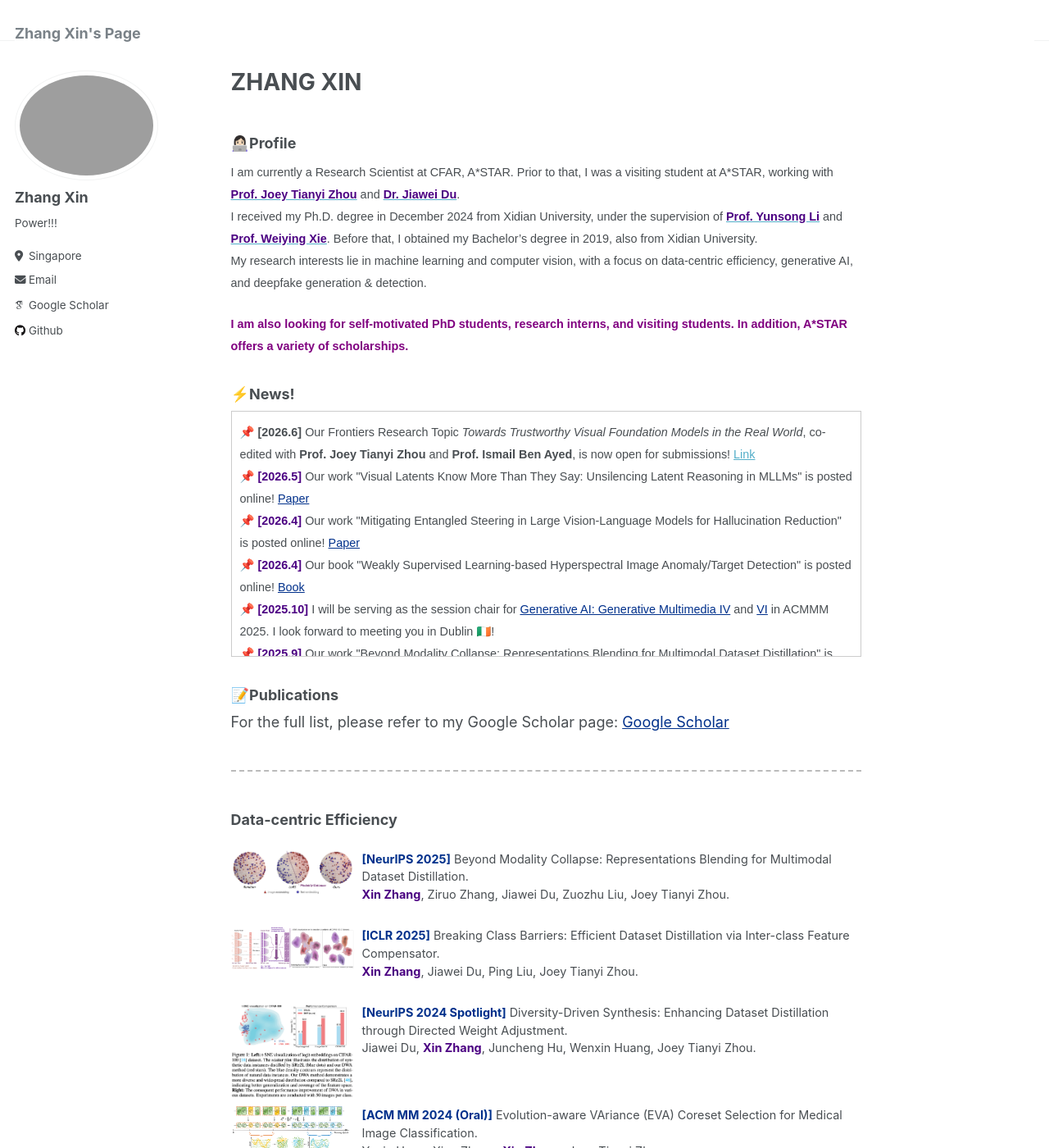
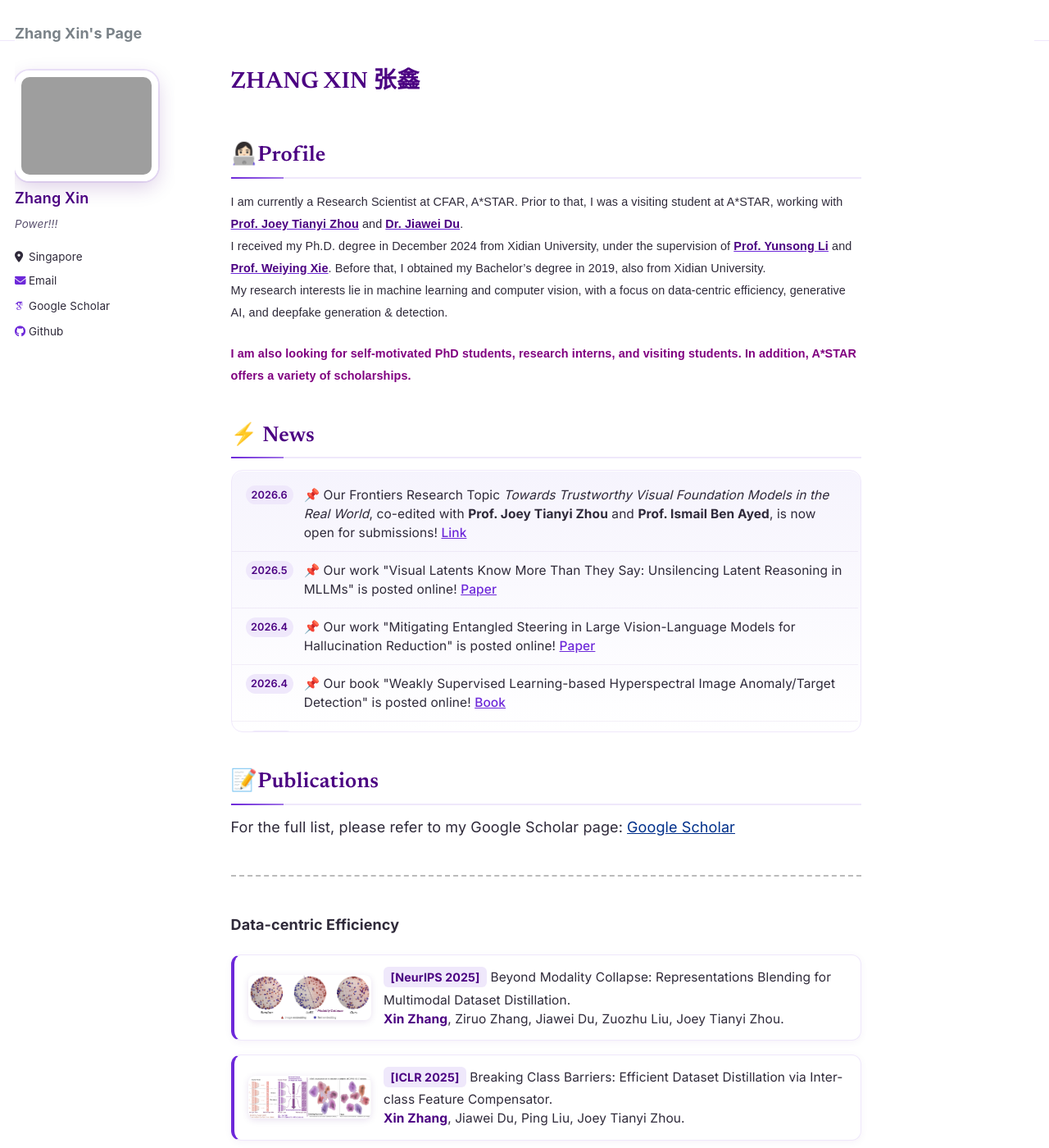
Before and after one commit to zhangxin-xd/zhangxin-xd.github.io, a Jekyll site: the page built from _pages/about.md, in a window 1280 px wide and 1400 px high. Shown: the whole window at 82% size. Built offline with Jekyll 4.4.1, drawn with Linux system fonts in a browser that asks for light colours; some web fonts are replaced; a style sheet for code colours, icons or effects is not loaded.

Commit message:
Beautify homepage with Elegant Purple theme
- Add custom SCSS (_sass/_custom.scss): cohesive violet/indigo palette,
  Inter + Newsreader typography, accent section headings, gradient dividers
- Restyle sidebar avatar (rounded, soft purple ring) and social icons
- Convert News scroll-box into a timeline with date chips and row hovers
- Turn publication list into hover-lift cards with venue badges
- Add Chinese name 张鑫 to the page title, rendered in LXGW WenKai (霞鹜文楷);
  CJK glyphs fall through the heading font stack to this webfont
- Load Inter + Newsreader + LXGW WenKai fonts in head

Co-Authored-By: Claude Opus 4.8 <noreply@anthropic.com>

```diff
--- a/_includes/head/custom.html
+++ b/_includes/head/custom.html
@@ -25,6 +25,13 @@
 <link rel="stylesheet" href="{{ base_path }}/assets/css/academicons.css"/>
 
 
+<!-- Elegant typography: Inter (body) + Newsreader (headings) -->
+<link rel="preconnect" href="https://fonts.googleapis.com">
+<link rel="preconnect" href="https://fonts.gstatic.com" crossorigin>
+<link rel="stylesheet" href="https://fonts.googleapis.com/css2?family=Inter:wght@400;500;600;700&family=Newsreader:ital,wght@0,400;0,500;0,600;1,400&display=swap">
+<!-- Chinese heading font: LXGW WenKai (霞鹜文楷), unicode-range subset so only needed glyphs load -->
+<link rel="stylesheet" href="https://cdn.jsdelivr.net/npm/lxgw-wenkai-webfont@1.7.0/style.css">
+
 <!-- Support for MatJax -->
 <script src="https://cdnjs.cloudflare.com/polyfill/v3/polyfill.min.js?features=es6"></script>
 <script id="MathJax-script" async src="https://cdn.jsdelivr.net/npm/mathjax@3/es5/tex-mml-chtml.js"></script>
--- a/_pages/about.md
+++ b/_pages/about.md
@@ -1,6 +1,6 @@
 ---
 permalink: /
-title: "ZHANG XIN"
+title: "ZHANG XIN 张鑫"
 author_profile: true
 redirect_from:
   - /about/
@@ -19,31 +19,28 @@ I am also looking for self-motivated PhD students, research interns, and visitin
 </span>
 
 
-### ⚡️News!
-<div style="max-height:300px; overflow-y:auto; border:1px solid #ccc; padding:10px;">
-<span style="font-family:Arial; font-size:0.8em;">
-📌 <b>[2026.6]</b> Our Frontiers Research Topic <i>Towards Trustworthy Visual Foundation Models in the Real World</i>, co-edited with <b>Prof. Joey Tianyi Zhou</b> and <b>Prof. Ismail Ben Ayed</b>, is now open for submissions! <a href="https://www.frontiersin.org/research-topics/82034/towards-trustworthy-visual-foundation-models-in-the-real-world">Link</a><br>
-📌 <span style="color:#4B0082;"><strong>[2026.5]</strong></span> Our work "Visual Latents Know More Than They Say:
-Unsilencing Latent Reasoning in MLLMs" is posted online! <a href="https://arxiv.org/pdf/2605.02735" style="color:#00308B;">Paper</a><br>
-📌 <span style="color:#4B0082;"><strong>[2026.4]</strong></span> Our work "Mitigating Entangled Steering in Large Vision-Language Models for Hallucination Reduction" is posted online! <a href="https://arxiv.org/abs/2604.07914" style="color:#00308B;">Paper</a><br>
-📌 <span style="color:#4B0082;"><strong>[2026.4]</strong></span> Our book "Weakly Supervised Learning-based Hyperspectral Image Anomaly/Target Detection" is posted online! <a href="https://onlinelibrary.wiley.com/doi/10.1002/9781394267880.ch23" style="color:#00308B;">Book</a><br>
-📌 <span style="color:#4B0082;"><strong>[2025.10]</strong></span> I will be serving as the session chair for <a href="https://whova.com/embedded/session/sa54pNCpHUFy1OTIEiEzceQu5kPuSm3dYlEnqAJdV4o%3D/4938262/?widget=primary" style="color:#00308B;">Generative AI: Generative Multimedia IV</a>  and <a href="https://whova.com/embedded/session/sa54pNCpHUFy1OTIEiEzceQu5kPuSm3dYlEnqAJdV4o%3D/4938577/?widget=primary" style="color:#00308B;">VI</a> in ACMMM 2025. I look forward to meeting you in Dublin 🇮🇪!<br>
-📌 <span style="color:#4B0082;"><strong>[2025.9]</strong></span> Our work "Beyond Modality Collapse: Representations Blending for Multimodal Dataset Distillation" is accepted by NeurIPS 2025! See you in San Diego 🇺🇸.  <a href="https://arxiv.org/abs/2505.14705" style="color:#00308B;">Paper</a> <a href="https://github.com/zhangxin-xd/RepBlend">Codes</a><br>
-📌 <span style="color:#4B0082;"><strong>[2025.8]</strong></span> Our ICLR work *“Breaking Class Barriers”* was presented at the <a href="https://tensorworkshop.github.io/RIKENAIP_TRML2025/" style="color:#00308B;">Workshop on Tensor Representation for Machine Learning</a>(AIP, RIKEN 🇯🇵). Thanks to Prof. Qibin Zhao for the invitation! <br>
-📌 <span style="color:#4B0082;"><strong>[2025.5]</strong></span> Our work "Beyond Modality Collapse: Representations Blending for Multimodal Dataset Distillation" is posted online! <a href="https://arxiv.org/abs/2505.14705" style="color:#00308B;">Paper</a><br>
-📌 <span style="color:#4B0082;"><strong>[2025.03]</strong></span> Honored to receive the 2024 A*STAR Career Development Fund (CDF) award as PI.
-Sincere thanks to my collaborators and mentors for their continued support and guidance.<a href="https://www.a-star.edu.sg/cfar/news/news/grant-awards/astar-cdf-2024-recipients" style="color:#00308B;">News</a><br>
-📌 <span style="color:#4B0082;"><strong>[2025.01]</strong></span> Our work "Breaking Class Barriers: Efficient Dataset Distillation via Inter-Class Feature Compensator" is accepted by ICLR! See you in 🇸🇬. <a href="https://arxiv.org/abs/2408.06927" style="color:#00308B;">Paper</a>  <a href="https://github.com/zhangxin-xd/UFC" style="color:#00308B;">Code</a><br>
-📌 <span style="color:#4B0082;"><strong>[2024.12]</strong></span> Successfully defended my dissertation and obtained my Ph.D. degree! 🎓 <br>
-📌 <span style="color:#4B0082;"><strong>[2024.11]</strong></span> Win National Scholarship for PhD Student again! <br>
-📌 <span style="color:#4B0082;"><strong>[2024.10]</strong></span> Our dataset pruning work published on ACMM has been nominated for Best Paper Award!<br>
-📌 <span style="color:#4B0082;"><strong>[2024.9]</strong></span> Our work "Diversity-Driven Synthesis: Enhancing Dataset Distillation through Directed Weight Adjustment" is accepted by **NeurIPS (spotlight)**! <a href="https://arxiv.org/abs/2409.17612" style="color:#00308B;">Paper</a><br>
-📌 <span style="color:#4B0082;"><strong>[2024.8]</strong></span> Our work "Breaking Class Barriers: Efficient Dataset Distillation via Inter-Class Feature Compensator" is posted online! <a href="https://arxiv.org/abs/2408.06927" style="color:#00308B;">Paper</a><br>
-📌 <span style="color:#4B0082;"><strong>[2024.7]</strong></span> Our work "Markov-PQ: Joint Pruning-Quantization via Learnable Markov Chain" is accepted by **IEEE TCSVT**! <a href="https://ieeexplore.ieee.org/document/10620340" style="color:#00308B;">Paper</a><br>
-📌 <span style="color:#4B0082;"><strong>[2024.7]</strong></span> Our work "Evolution-aware VAriance (EVA) Coreset Selection for Medical Image Classification" is accepted by **ACMM (oral, best paper nomination)**! <a href="https://arxiv.org/abs/2406.05677" style="color:#00308B;">Paper</a><br>
-📌 <span style="color:#4B0082;"><strong>[2024.2]</strong></span> Our work "Spanning Training Progress: Temporal Dual-Depth Scoring (TDDS) for Enhanced Dataset Pruning" is accepted by **CVPR**! See you in 🇺🇸 <a href="https://scholar.google.com/citations?view_op=view_citation&hl=zh-CN&user=rJMMViQAAAAJ&citation_for_view=rJMMViQAAAAJ:Tyk-4Ss8FVUC" style="color:#00308B;">Paper</a> <a href="https://github.com/zhangxin-xd/Dataset-Pruning-TDDS" style="color:#00308B;">Codes</a><br>
-📌 <span style="color:#4B0082;"><strong>[2023.10]</strong></span>  Win National Scholarship for PhD Student!
-</span>
+### ⚡️ News
+
+<div class="news-feed" markdown="0">
+  <div class="news-item"><span class="news-date">2026.6</span><div class="news-body"><span class="news-pin">📌</span> Our Frontiers Research Topic <i>Towards Trustworthy Visual Foundation Models in the Real World</i>, co-edited with <b>Prof. Joey Tianyi Zhou</b> and <b>Prof. Ismail Ben Ayed</b>, is now open for submissions! <a href="https://www.frontiersin.org/research-topics/82034/towards-trustworthy-visual-foundation-models-in-the-real-world">Link</a></div></div>
+  <div class="news-item"><span class="news-date">2026.5</span><div class="news-body"><span class="news-pin">📌</span> Our work "Visual Latents Know More Than They Say: Unsilencing Latent Reasoning in MLLMs" is posted online! <a href="https://arxiv.org/pdf/2605.02735">Paper</a></div></div>
+  <div class="news-item"><span class="news-date">2026.4</span><div class="news-body"><span class="news-pin">📌</span> Our work "Mitigating Entangled Steering in Large Vision-Language Models for Hallucination Reduction" is posted online! <a href="https://arxiv.org/abs/2604.07914">Paper</a></div></div>
+  <div class="news-item"><span class="news-date">2026.4</span><div class="news-body"><span class="news-pin">📌</span> Our book "Weakly Supervised Learning-based Hyperspectral Image Anomaly/Target Detection" is posted online! <a href="https://onlinelibrary.wiley.com/doi/10.1002/9781394267880.ch23">Book</a></div></div>
+  <div class="news-item"><span class="news-date">2025.10</span><div class="news-body"><span class="news-pin">📌</span> I will be serving as the session chair for <a href="https://whova.com/embedded/session/sa54pNCpHUFy1OTIEiEzceQu5kPuSm3dYlEnqAJdV4o%3D/4938262/?widget=primary">Generative AI: Generative Multimedia IV</a> and <a href="https://whova.com/embedded/session/sa54pNCpHUFy1OTIEiEzceQu5kPuSm3dYlEnqAJdV4o%3D/4938577/?widget=primary">VI</a> in ACMMM 2025. I look forward to meeting you in Dublin 🇮🇪!</div></div>
+  <div class="news-item"><span class="news-date">2025.9</span><div class="news-body"><span class="news-pin">📌</span> Our work "Beyond Modality Collapse: Representations Blending for Multimodal Dataset Distillation" is accepted by NeurIPS 2025! See you in San Diego 🇺🇸. <a href="https://arxiv.org/abs/2505.14705">Paper</a> <a href="https://github.com/zhangxin-xd/RepBlend">Codes</a></div></div>
+  <div class="news-item"><span class="news-date">2025.8</span><div class="news-body"><span class="news-pin">📌</span> Our ICLR work <i>“Breaking Class Barriers”</i> was presented at the <a href="https://tensorworkshop.github.io/RIKENAIP_TRML2025/">Workshop on Tensor Representation for Machine Learning</a> (AIP, RIKEN 🇯🇵). Thanks to Prof. Qibin Zhao for the invitation!</div></div>
+  <div class="news-item"><span class="news-date">2025.5</span><div class="news-body"><span class="news-pin">📌</span> Our work "Beyond Modality Collapse: Representations Blending for Multimodal Dataset Distillation" is posted online! <a href="https://arxiv.org/abs/2505.14705">Paper</a></div></div>
+  <div class="news-item"><span class="news-date">2025.3</span><div class="news-body"><span class="news-pin">📌</span> Honored to receive the 2024 A*STAR Career Development Fund (CDF) award as PI. Sincere thanks to my collaborators and mentors for their continued support and guidance. <a href="https://www.a-star.edu.sg/cfar/news/news/grant-awards/astar-cdf-2024-recipients">News</a></div></div>
+  <div class="news-item"><span class="news-date">2025.1</span><div class="news-body"><span class="news-pin">📌</span> Our work "Breaking Class Barriers: Efficient Dataset Distillation via Inter-Class Feature Compensator" is accepted by ICLR! See you in 🇸🇬. <a href="https://arxiv.org/abs/2408.06927">Paper</a> <a href="https://github.com/zhangxin-xd/UFC">Code</a></div></div>
+  <div class="news-item"><span class="news-date">2024.12</span><div class="news-body"><span class="news-pin">📌</span> Successfully defended my dissertation and obtained my Ph.D. degree! 🎓</div></div>
+  <div class="news-item"><span class="news-date">2024.11</span><div class="news-body"><span class="news-pin">📌</span> Win National Scholarship for PhD Student again!</div></div>
+  <div class="news-item"><span class="news-date">2024.10</span><div class="news-body"><span class="news-pin">📌</span> Our dataset pruning work published on ACMM has been nominated for Best Paper Award!</div></div>
+  <div class="news-item"><span class="news-date">2024.9</span><div class="news-body"><span class="news-pin">📌</span> Our work "Diversity-Driven Synthesis: Enhancing Dataset Distillation through Directed Weight Adjustment" is accepted by <b>NeurIPS (spotlight)</b>! <a href="https://arxiv.org/abs/2409.17612">Paper</a></div></div>
+  <div class="news-item"><span class="news-date">2024.8</span><div class="news-body"><span class="news-pin">📌</span> Our work "Breaking Class Barriers: Efficient Dataset Distillation via Inter-Class Feature Compensator" is posted online! <a href="https://arxiv.org/abs/2408.06927">Paper</a></div></div>
+  <div class="news-item"><span class="news-date">2024.7</span><div class="news-body"><span class="news-pin">📌</span> Our work "Markov-PQ: Joint Pruning-Quantization via Learnable Markov Chain" is accepted by <b>IEEE TCSVT</b>! <a href="https://ieeexplore.ieee.org/document/10620340">Paper</a></div></div>
+  <div class="news-item"><span class="news-date">2024.7</span><div class="news-body"><span class="news-pin">📌</span> Our work "Evolution-aware VAriance (EVA) Coreset Selection for Medical Image Classification" is accepted by <b>ACMM (oral, best paper nomination)</b>! <a href="https://arxiv.org/abs/2406.05677">Paper</a></div></div>
+  <div class="news-item"><span class="news-date">2024.2</span><div class="news-body"><span class="news-pin">📌</span> Our work "Spanning Training Progress: Temporal Dual-Depth Scoring (TDDS) for Enhanced Dataset Pruning" is accepted by <b>CVPR</b>! See you in 🇺🇸 <a href="https://scholar.google.com/citations?view_op=view_citation&hl=zh-CN&user=rJMMViQAAAAJ&citation_for_view=rJMMViQAAAAJ:Tyk-4Ss8FVUC">Paper</a> <a href="https://github.com/zhangxin-xd/Dataset-Pruning-TDDS">Codes</a></div></div>
+  <div class="news-item"><span class="news-date">2023.10</span><div class="news-body"><span class="news-pin">📌</span> Win National Scholarship for PhD Student!</div></div>
 </div>
 
 ### 📝Publications
@@ -53,24 +50,6 @@ For the full list, please refer to my Google Scholar page: <a href="https://scho
 <hr style="clear: both; border: none; border-top: 2px dashed #bbb; margin: 2.5em 0;" />
 
 **Data-centric Efficiency**
-
-<style>
-  .publication-container {
-    clear: both;
-    margin-bottom: 2em;
-    font-size:0.8em
-  }
-
-  .publication-container img {
-    float: left;
-    margin-right: 10px;
-    margin-bottom: 10px;
-    max-width: 150px;
-    max-height: 150px;
-  }
-</style>
-
-
 
 <div class="publication-container">
   <img src="./images/Repblend.png" alt="Publication Image">
--- /dev/null
+++ b/_sass/_custom.scss
@@ -0,0 +1,250 @@
+/* ==========================================================================
+   Custom beautification — "Elegant Purple" theme
+   Author homepage of Zhang Xin. Layered on top of Minimal Mistakes.
+   ========================================================================== */
+
+// --- Palette ------------------------------------------------------------
+$c-accent       : #6d28d9; // primary violet (links, buttons)
+$c-accent-deep  : #4b0082; // indigo, strong text accents / headings
+$c-accent-dark  : #3b1d6e; // hover
+$c-accent-soft  : #f6f4fd; // tinted surface
+$c-accent-tint  : #efe8fb; // card border / chips
+$c-ink          : #2f2a3a; // body text
+
+// --- Typography ---------------------------------------------------------
+body {
+  font-family: "Inter", -apple-system, BlinkMacSystemFont, "Segoe UI", Roboto, sans-serif;
+  color: $c-ink;
+  -webkit-font-smoothing: antialiased;
+  letter-spacing: 0.1px;
+}
+
+// Latin glyphs render in Newsreader; CJK glyphs (e.g. 张鑫) fall through to
+// "LXGW WenKai" since the preceding fonts have no Chinese coverage.
+h1, h2, h3, h4, h5, h6,
+.page__title, .archive__item-title {
+  font-family: "Newsreader", "LXGW WenKai", Georgia, "Times New Roman", serif;
+  color: $c-accent-deep;
+  letter-spacing: 0.2px;
+}
+
+a {
+  color: $c-accent;
+  text-decoration: none;
+  transition: color 0.18s ease, border-color 0.18s ease;
+
+  &:hover   { color: $c-accent-dark; }
+  &:visited { color: $c-accent; }
+}
+
+/* Section headings inside the main page (the ###/## blocks) */
+.page__content {
+  h3 {
+    position: relative;
+    margin-top: 1.8em;
+    padding-bottom: 0.35em;
+    font-size: 1.45em;
+    border-bottom: 2px solid $c-accent-tint;
+
+    &::after {
+      content: "";
+      position: absolute;
+      left: 0;
+      bottom: -2px;
+      width: 64px;
+      height: 2px;
+      background: linear-gradient(90deg, $c-accent, lighten($c-accent, 18%));
+    }
+  }
+}
+
+/* Elegant gradient divider in place of the dashed <hr> */
+.page__content hr {
+  border: 0;
+  height: 2px;
+  background: linear-gradient(90deg, transparent, $c-accent-tint 18%, $c-accent-tint 82%, transparent);
+  margin: 2.5em 0;
+}
+
+/* --- Sidebar author profile ------------------------------------------- */
+.author__avatar {
+  img {
+    border-radius: 18px;
+    border: 3px solid #fff;
+    box-shadow: 0 8px 24px rgba($c-accent-deep, 0.18),
+                0 0 0 2px $c-accent-tint;
+    transition: transform 0.25s ease, box-shadow 0.25s ease;
+
+    &:hover {
+      transform: translateY(-3px) scale(1.01);
+      box-shadow: 0 14px 32px rgba($c-accent-deep, 0.26),
+                  0 0 0 2px $c-accent;
+    }
+  }
+}
+
+.author__name {
+  font-weight: 600;
+  color: $c-accent-deep;
+}
+
+.author__bio {
+  color: lighten($c-ink, 18%);
+  font-style: italic;
+}
+
+.author__urls-wrapper {
+  .btn--inverse {
+    border-radius: 999px;
+    border: 1px solid $c-accent-tint;
+    color: $c-accent;
+    font-weight: 600;
+    transition: all 0.18s ease;
+
+    &:hover {
+      background: $c-accent;
+      color: #fff;
+      border-color: $c-accent;
+    }
+  }
+}
+
+.author__urls {
+  a:hover {
+    color: $c-accent-dark;
+  }
+  .fa, .fas, .fab, .ai {
+    color: $c-accent;
+  }
+}
+
+/* --- Masthead / navigation -------------------------------------------- */
+.masthead {
+  border-bottom: 1px solid $c-accent-tint;
+}
+.greedy-nav {
+  background: #fff;
+  a:hover { color: $c-accent; }
+  .visible-links a:before {
+    background: $c-accent;
+  }
+  button {
+    background: $c-accent;
+  }
+}
+.site-title { color: $c-accent-deep !important; }
+
+/* --- News feed (timeline) --------------------------------------------- */
+.news-feed {
+  max-height: 320px;
+  overflow-y: auto;
+  padding: 0.4em 0.2em 0.4em 0;
+  margin: 0.6em 0 0.4em;
+  border: 1px solid $c-accent-tint;
+  border-radius: 14px;
+  background: linear-gradient(180deg, $c-accent-soft, #fff);
+  box-shadow: inset 0 1px 0 #fff;
+
+  /* slim purple scrollbar */
+  scrollbar-width: thin;
+  scrollbar-color: lighten($c-accent, 20%) transparent;
+  &::-webkit-scrollbar { width: 8px; }
+  &::-webkit-scrollbar-thumb {
+    background: lighten($c-accent, 22%);
+    border-radius: 8px;
+  }
+  &::-webkit-scrollbar-track { background: transparent; }
+}
+
+.news-item {
+  position: relative;
+  display: flex;
+  gap: 0.85em;
+  align-items: flex-start;
+  padding: 0.7em 1em 0.7em 1.1em;
+  font-size: 0.86em;
+  line-height: 1.5;
+  border-bottom: 1px solid rgba($c-accent-deep, 0.06);
+
+  &:last-child { border-bottom: 0; }
+  &:hover { background: rgba($c-accent, 0.045); }
+}
+
+.news-date {
+  flex: 0 0 auto;
+  min-width: 58px;
+  text-align: center;
+  padding: 0.18em 0.5em;
+  border-radius: 999px;
+  font-size: 0.82em;
+  font-weight: 600;
+  color: $c-accent-deep;
+  background: $c-accent-tint;
+  white-space: nowrap;
+}
+
+.news-body {
+  flex: 1 1 auto;
+  color: $c-ink;
+  a { font-weight: 500; }
+}
+
+/* --- Publication cards ------------------------------------------------- */
+.publication-container {
+  display: flex;
+  align-items: center;
+  gap: 1em;
+  clear: both;
+  margin: 0 0 1.1em;
+  padding: 0.9em 1.1em;
+  font-size: 0.86em;
+  line-height: 1.5;
+  background: #fff;
+  border: 1px solid $c-accent-tint;
+  border-left: 4px solid $c-accent;
+  border-radius: 12px;
+  box-shadow: 0 2px 10px rgba($c-accent-deep, 0.05);
+  transition: transform 0.2s ease, box-shadow 0.2s ease, border-color 0.2s ease;
+
+  &:hover {
+    transform: translateY(-2px);
+    box-shadow: 0 10px 26px rgba($c-accent-deep, 0.12);
+    border-left-color: $c-accent-deep;
+  }
+
+  img {
+    flex: 0 0 150px;
+    float: none;
+    width: 150px;
+    height: auto;
+    max-width: 150px;
+    max-height: 150px;
+    margin: 0;
+    object-fit: contain;   // keep the original aspect ratio — never crop
+    border-radius: 8px;
+    background: $c-accent-soft;
+    box-shadow: 0 2px 8px rgba($c-accent-deep, 0.12);
+  }
+
+  > div { flex: 1 1 auto; }
+
+  /* venue tag — the leading [Venue] span already coloured in markup */
+  span[style*="font-weight: bold"],
+  span[style*="font-weight:bold"] {
+    display: inline-block;
+    margin-bottom: 0.25em;
+    padding: 0.12em 0.6em;
+    font-size: 0.92em;
+    border-radius: 6px;
+    background: $c-accent-tint;
+    color: $c-accent-deep !important;
+  }
+}
+
+@media (max-width: 600px) {
+  .publication-container {
+    flex-direction: column;
+    align-items: flex-start;
+    img { flex: 0 0 auto; width: auto; height: auto; max-width: 100%; max-height: 220px; }
+  }
+}
--- a/assets/css/main.scss
+++ b/assets/css/main.scss
@@ -39,3 +39,6 @@
 @import "vendor/font-awesome/brands";
 @import "vendor/magnific-popup/magnific-popup";
 @import "print";
+
+// Custom "Elegant Purple" beautification (loaded last to win the cascade)
+@import "custom";
```
